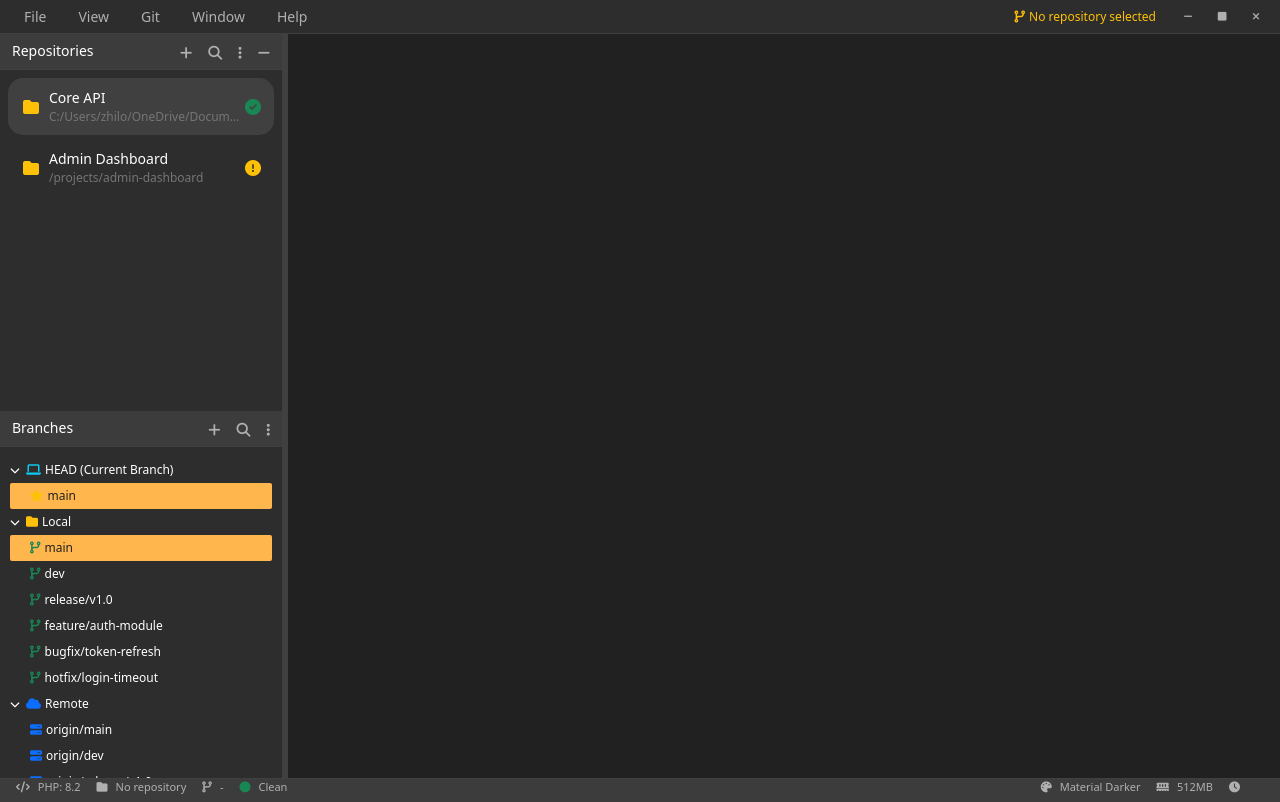
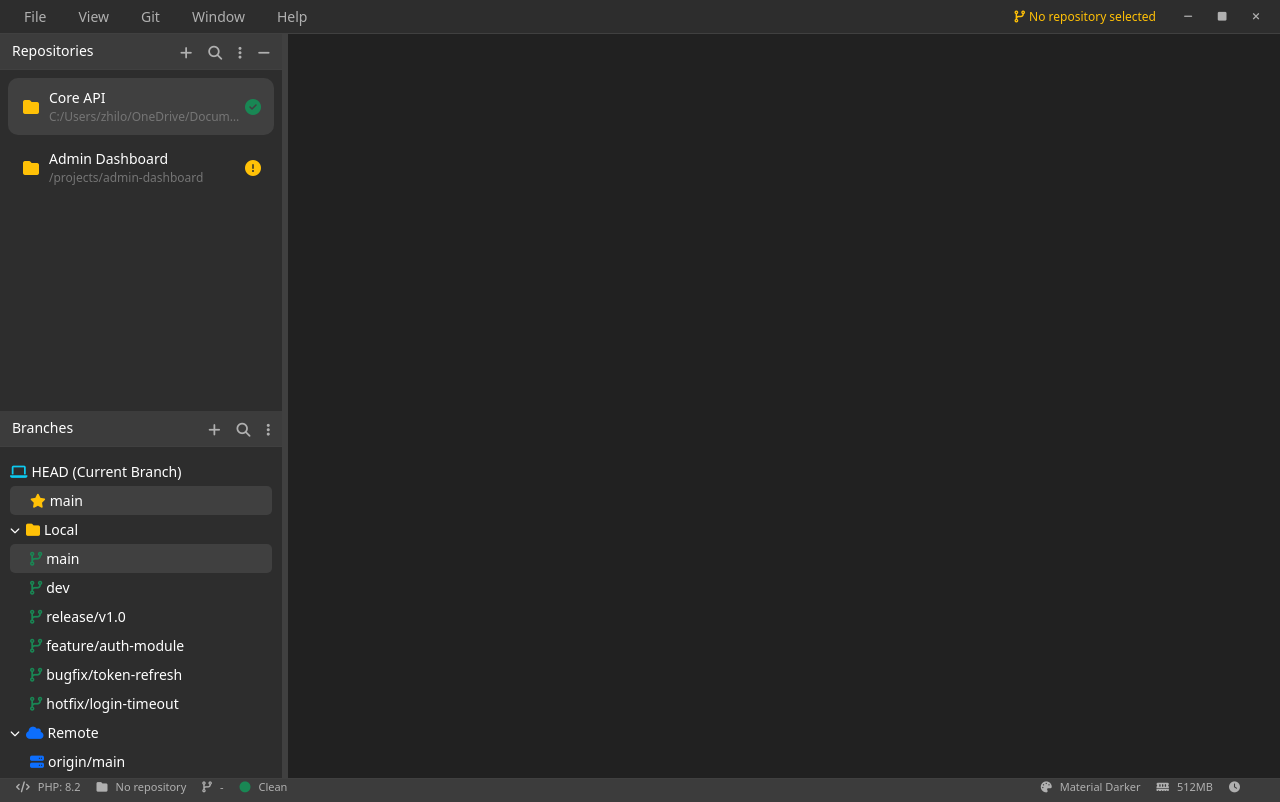
Before and after one commit to long2604205/git_ui, a Vue app: page / in a window 1280 px wide. Built offline with nearby package versions, Linux system fonts and the light colour scheme.

Commit message:
#8725 - Re-Build - Repository Workspace

```diff
--- a/src/components/PandaRepositoryWorkspace.vue
+++ b/src/components/PandaRepositoryWorkspace.vue
@@ -112,7 +112,12 @@
               <div class="symbol-search">
                 <i class="fa-solid fa-magnifying-glass"></i>
               </div>
-              <input class="search-branch" placeholder="Search" />
+              <input
+                ref="branchSearchInput"
+                class="search-branch"
+                placeholder="search branch"
+                v-model="branch_keyword"
+              />
             </div>
           </transition>
           <div class="workspace-content branch-tree-scroll">
@@ -125,8 +130,7 @@
 
               <template v-else>
                 <!-- HEAD -->
-                <div class="tree-item">
-                  <i class="fas fa-chevron-down tree-toggle" @click="toggle('head')"></i>
+                <div class="tree-item tree-header">
                   <i class="fas fa-laptop text-info me-1"></i>
                   <span>HEAD (Current Branch)</span>
                 </div>
@@ -136,37 +140,48 @@
                 </div>
 
                 <!-- Local -->
-                <div class="tree-item">
-                  <i class="fas fa-chevron-down tree-toggle" @click="toggle('local')"></i>
+                <div class="tree-item tree-header"
+                     @click="toggle('local')">
+                  <i
+                    class="fas fa-chevron-down tree-toggle"
+                    :class="{ collapsed: collapsedTree.local }"
+                  />
                   <i class="fas fa-folder text-warning me-1"></i>
                   <span>Local</span>
                 </div>
+                <template v-if="!collapsedTree.local || branch_keyword">
                   <div
                     class="tree-item nested"
-                  v-for="branch in activeRepository.branches.local"
-                  :key="'local-' + branch"
-                  :class="{ active: branch === activeRepository.currentBranch }"
-                  @contextmenu="contextMenu?.open($event, branch)"
+                    v-for="branch in filteredLocalBranches"
+                    :key="'local-' + branch.raw"
+                    :class="{ active: branch.raw === activeRepository.currentBranch }"
+                    @contextmenu="contextMenu?.open($event, branch.raw)"
                   >
                     <i class="fas fa-code-branch text-success me-1"></i>
-                  <span>{{ branch }}</span>
+                    <span v-html="branch.highlighted"></span>
                   </div>
+                </template>
 
-                <!-- Remote -->
-                <div class="tree-item">
-                  <i class="fas fa-chevron-down tree-toggle" @click="toggle('remote')"></i>
+                <div class="tree-item tree-header"
+                     @click="toggle('remote')">
+                  <i
+                    class="fas fa-chevron-down tree-toggle"
+                    :class="{ collapsed: collapsedTree.remote }"
+                  />
                   <i class="fas fa-cloud text-primary me-1"></i>
                   <span>Remote</span>
                 </div>
+                <template v-if="!collapsedTree.remote || branch_keyword">
                   <div
                     class="tree-item nested"
-                  v-for="branch in activeRepository.branches.remote"
-                  :key="'remote-' + branch"
-                  @click="switchBranch(branch)"
+                    v-for="branch in filteredRemoteBranches"
+                    :key="'remote-' + branch.raw"
+                    @contextmenu="contextMenu?.open($event, branch.raw)"
                   >
                     <i class="fas fa-server text-primary me-1"></i>
-                  <span>{{ branch }}</span>
+                    <span v-html="branch.highlighted"></span>
                   </div>
+                </template>
               </template>
             </div>
           </div>
@@ -182,10 +197,11 @@
 </template>
 <script setup>
 // Props
-import { onMounted, ref, watch } from 'vue'
+import { computed, nextTick, onMounted, ref, watch } from 'vue'
 import PandaOpenRepositoryForm from '@/components/modals/PandaOpenRepositoryForm.vue'
 import BranchContextMenu from '@/components/modals/BranchContextMenu.vue'
 
+/*----Props----*/
 const props = defineProps({
   repositories: {
     type: Array,
@@ -194,6 +210,8 @@ const props = defineProps({
   activeRepository: Object,
   collapsed: Boolean
 })
+
+/*----Data----*/
 const showActions = ref(true);
 const showSearchRepository = ref(false);
 const showSearchBranch = ref(false);
@@ -206,9 +224,44 @@ let isResizingContainer = false;
 const openModal = ref(null);
 const contextMenu = ref(null)
 const emit = defineEmits(['set-active-repo', 'toggle-workspace', 'open-repository']);
+const branch_keyword = ref('')
+const collapsedTree = ref({
+  local: false,
+  remote: false
+})
+const branchSearchInput = ref(null)
 
+/*----Mounted----*/
+onMounted(() => {
+  const container = document.querySelector('.workspace-split')
+  if (container) {
+    containerHeight.value = container.clientHeight;
+    reposHeight.value = containerHeight.value / 2
+  }
+});
 
-// Watch
+/*----Computed----*/
+const filteredLocalBranches = computed(() => {
+  if (!props.activeRepository) return []
+  return props.activeRepository.branches.local
+    .filter(b => b.toLowerCase().includes(branch_keyword.value.toLowerCase()))
+    .map(b => ({
+      raw: b,
+      highlighted: highlightMatch(b, branch_keyword.value)
+    }))
+})
+
+const filteredRemoteBranches = computed(() => {
+  if (!props.activeRepository) return []
+  return props.activeRepository.branches.remote
+    .filter(b => b.toLowerCase().includes(branch_keyword.value.toLowerCase()))
+    .map(b => ({
+      raw: b,
+      highlighted: highlightMatch(b, branch_keyword.value)
+    }))
+})
+
+/*----Watch----*/
 watch(() => props.collapsed, (newVal) => {
   if (!newVal) {
     showActions.value = true;
@@ -220,15 +273,61 @@ watch(() => props.collapsed, (newVal) => {
   }
 });
 
-// Methods
-function handleContextAction({ action, branch }) {
-  if (action === 'checkout') {
-    switchBranch(branch)
+watch(showSearchBranch, (newVal) => {
+  if (newVal) {
+    nextTick(() => {
+      branchSearchInput.value?.focus()
+    })
   }
+})
+
+/*----Method----*/
+const onRepoClick = (repo) => {
+  emit('set-active-repo', repo)
 }
 
-const onRepoClick = (repo) => {
-  emit('set-active-repo', repo)
+const resizePanel = (e) => {
+  if (!isResizing) return;
+
+  const container = document.querySelector('.workspace-split');
+  const containerTop = container.getBoundingClientRect().top;
+  const newHeight = e.clientY - containerTop;
+
+  const minHeight = containerHeight.value * 0.2;
+  const maxHeight = containerHeight.value * 0.8;
+
+  reposHeight.value = Math.min(Math.max(newHeight, minHeight), maxHeight)
+};
+
+const stopResizing = () => {
+  isResizing = false;
+  window.removeEventListener('mousemove', resizePanel)
+  window.removeEventListener('mouseup', stopResizing)
+};
+
+const startResizeContainer = () => {
+  if (props.collapsed) return;
+  isResizingContainer = true;
+  window.addEventListener('mousemove', resizeContainer);
+  window.addEventListener('mouseup', stopResizeContainer);
+};
+
+const resizeContainer = (e) => {
+  if (!isResizingContainer) return;
+  const wrapperLeft = document.querySelector('.horizontal-resize-wrapper').getBoundingClientRect().left;
+  let newWidth = e.clientX - wrapperLeft;
+  newWidth = Math.min(Math.max(newWidth, 250), 500);
+  containerWidth.value = newWidth;
+};
+
+const stopResizeContainer = () => {
+  isResizingContainer = false;
+  window.removeEventListener('mousemove', resizeContainer);
+  window.removeEventListener('mouseup', stopResizeContainer);
+};
+
+const openRepository = () => {
+  openModal.value?.openModal()
 }
 
 const getStatusIcon = (status) => {
@@ -260,66 +359,29 @@ const startResizing = (e) => {
   window.addEventListener('mouseup', stopResizing);
 };
 
-const resizePanel = (e) => {
-  if (!isResizing) return;
+function highlightMatch(text, keyword) {
+  const index = text.toLowerCase().indexOf(keyword.toLowerCase())
+  if (index === -1 || !keyword) return text
 
-  const container = document.querySelector('.workspace-split');
-  const containerTop = container.getBoundingClientRect().top;
-  const newHeight = e.clientY - containerTop;
+  const before = text.substring(0, index)
+  const match = text.substring(index, index + keyword.length)
+  const after = text.substring(index + keyword.length)
 
-  const minHeight = containerHeight.value * 0.2;
-  const maxHeight = containerHeight.value * 0.8;
+  return `${before}<span class="highlight">${match}</span>${after}`
+}
 
-  reposHeight.value = Math.min(Math.max(newHeight, minHeight), maxHeight)
-};
-
-const stopResizing = () => {
-  isResizing = false;
-  window.removeEventListener('mousemove', resizePanel)
-  window.removeEventListener('mouseup', stopResizing)
-};
-
-onMounted(() => {
-  const container = document.querySelector('.workspace-split')
-  if (container) {
-    containerHeight.value = container.clientHeight;
-    reposHeight.value = containerHeight.value / 2
+function handleContextAction({ action, branch }) {
+  if (action === 'checkout') {
+    switchBranch(branch)
   }
-});
-
-const startResizeContainer = (e) => {
-  if (props.collapsed) return;
-  isResizingContainer = true;
-  window.addEventListener('mousemove', resizeContainer);
-  window.addEventListener('mouseup', stopResizeContainer);
-};
-
-const resizeContainer = (e) => {
-  if (!isResizingContainer) return;
-  const wrapperLeft = document.querySelector('.horizontal-resize-wrapper').getBoundingClientRect().left;
-  let newWidth = e.clientX - wrapperLeft;
-  newWidth = Math.min(Math.max(newWidth, 250), 500);
-  containerWidth.value = newWidth;
-};
-
-const stopResizeContainer = () => {
-  isResizingContainer = false;
-  window.removeEventListener('mousemove', resizeContainer);
-  window.removeEventListener('mouseup', stopResizeContainer);
-};
-
+}
 
 function switchBranch(branchName) {
   emit('switch-branch', branchName)
 }
 
 function toggle(section) {
-  console.log('Toggle tree:', section);
-  // Optional: thêm logic đóng/mở cây nếu muốn
-}
-
-const openRepository = () => {
-  openModal.value?.openModal()
+  collapsedTree.value[section] = !collapsedTree.value[section]
 }
 </script>
 <style scoped>
@@ -484,12 +546,12 @@ const openRepository = () => {
 
 .repo-item:hover {
   background-color: var(--bg-hover);
-  border-radius: 15px;
+  border-radius: 10px;
 }
 
 .repo-item.active {
   background-color: var(--bg-hover);
-  border-radius: 15px;
+  border-radius: 10px;
 }
 
 .repo-icon {
@@ -588,10 +650,11 @@ const openRepository = () => {
   display: flex;
   align-items: center;
   padding: 4px 0;
-  font-size: 12px;
+  font-size: 14px;
   cursor: pointer;
   transition: background-color 0.2s ease;
-  border-radius: 2px;
+  border-radius: 5px;
+  user-select: none;
 }
 
 .tree-item:hover {
@@ -599,8 +662,8 @@ const openRepository = () => {
 }
 
 .tree-item.active {
-  background-color: var(--accent-primary);
-  color: var(--bg-primary);
+  background-color: var(--bg-hover);
+  color: var(--text-primary);
 }
 
 .tree-item.nested {
@@ -622,4 +685,21 @@ const openRepository = () => {
 .tree-toggle.collapsed {
   transform: rotate(-90deg);
 }
+
+.tree-toggle.collapsed {
+  transform: rotate(-90deg);
+}
+
+.tree-header {
+  cursor: pointer;
+}
+
+.tree-item.tree-header:hover {
+  background-color: transparent;
+}
+
+::v-deep(.highlight) {
+  background-color: #ff9700;
+  color: black;
+}
 </style>
--- a/src/components/modals/BranchContextMenu.vue
+++ b/src/components/modals/BranchContextMenu.vue
@@ -67,7 +67,7 @@ defineExpose({ open })
   max-width: 100%;
 }
 .context-menu li:hover {
-  background-color: var(--bg-primary);
+  background-color: var(--bg-hover);
   border-radius: 4px;
 }
 </style>
```
Also changed, not shown: src/components/modals/PandaContextMenu.vue (deleted, +0 -77 lines). Lines whose indentation alone changed are shown as unchanged.
